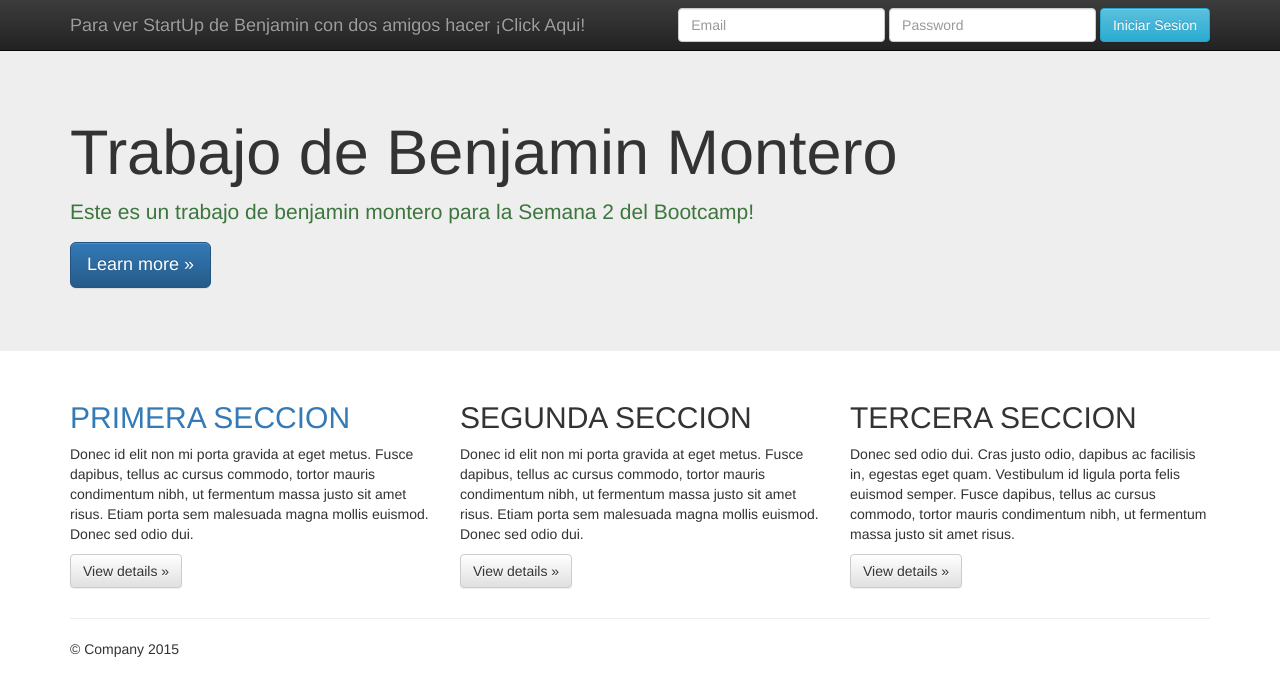
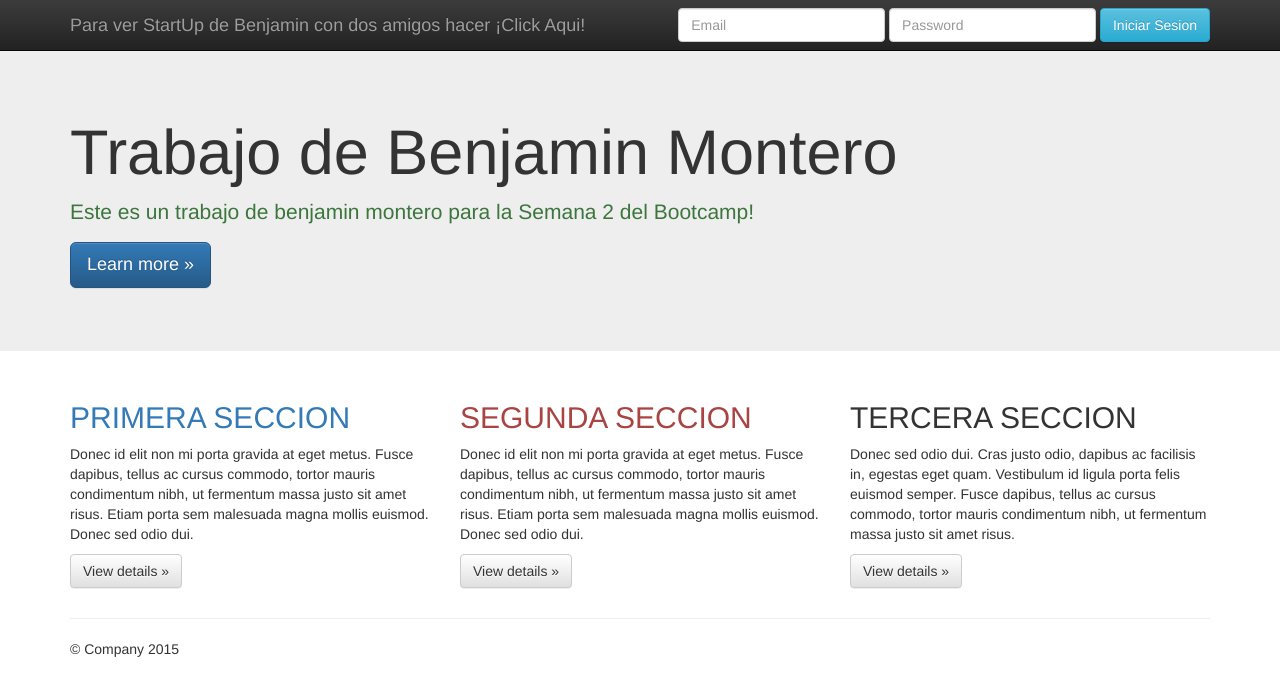
Before and after one commit to BenjaMontero-TSOFT/Trabajo2_Benjamin_Montero, a plain HTML site: page index.html in a window 1280 px wide. Drawn offline with nearby package versions, Linux system fonts and the light colour scheme.

Commit message:
Cambio en el color del titulo de la segunda seccion

```diff
--- a/index.html
+++ b/index.html
@@ -70,7 +70,7 @@
           <p><a class="btn btn-default" href="#" role="button">View details &raquo;</a></p>
         </div>
         <div class="col-md-4">
-          <h2>SEGUNDA SECCION</h2>
+          <h2 class="text-danger">SEGUNDA SECCION</h2>
           <p>Donec id elit non mi porta gravida at eget metus. Fusce dapibus, tellus ac cursus commodo, tortor mauris condimentum nibh, ut fermentum massa justo sit amet risus. Etiam porta sem malesuada magna mollis euismod. Donec sed odio dui. </p>
           <p><a class="btn btn-default" href="#" role="button">View details &raquo;</a></p>
        </div>
```
